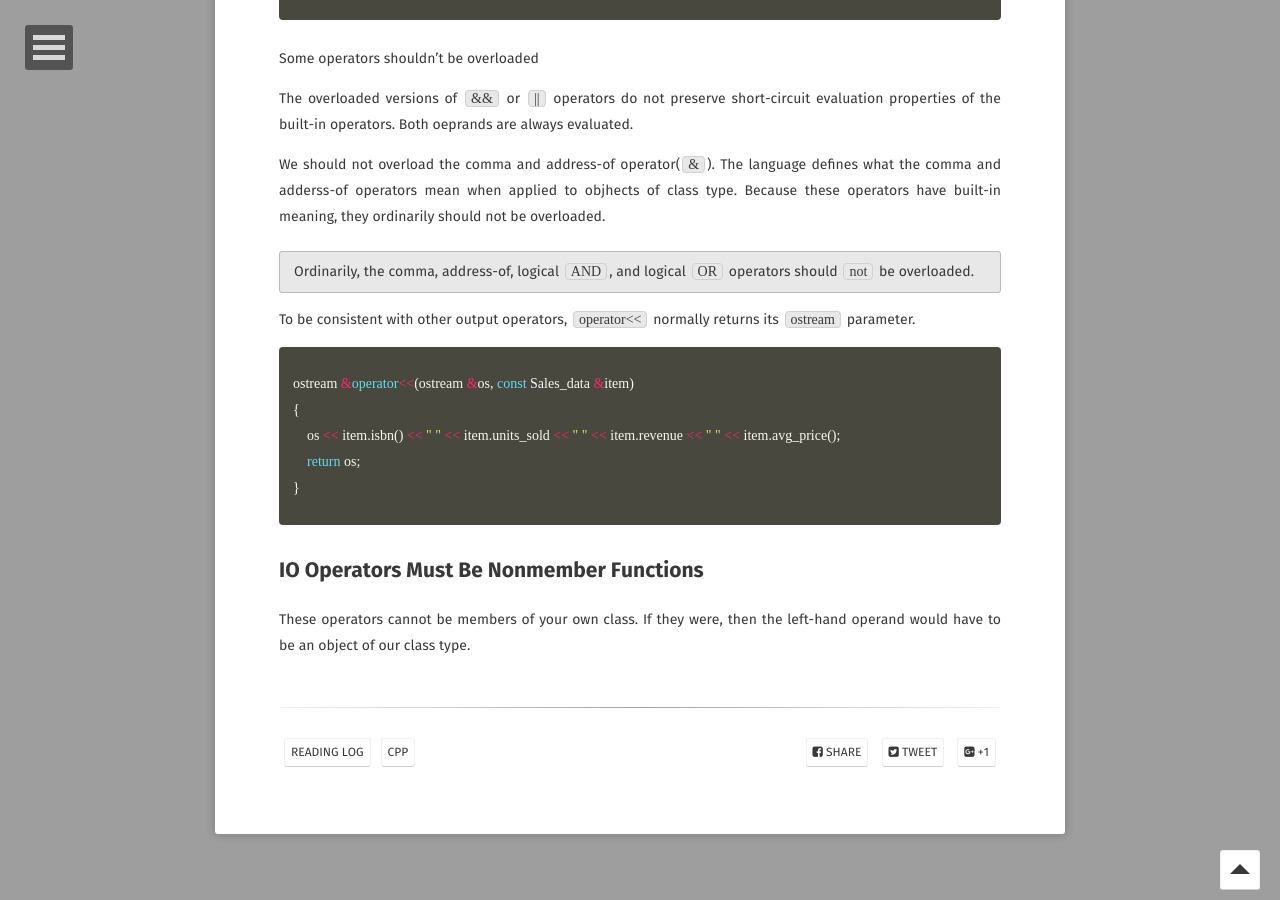
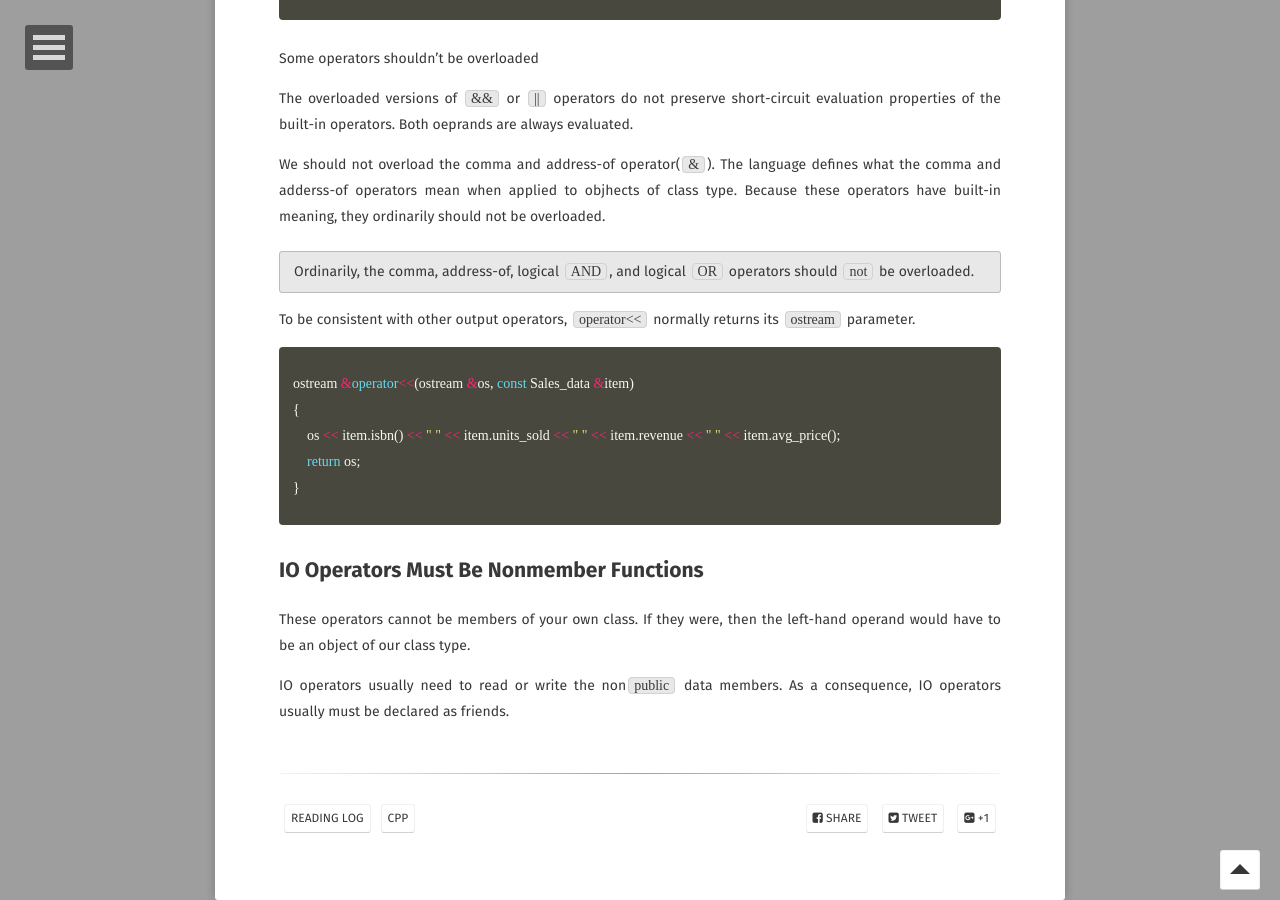
Before and after one commit to Planck35/planck35.github.io, a Jekyll site: the page built from _posts/2020-02-04-overloaded-operations-and-conversions.md, in a window 1280 px wide and 900 px high, scrolled down 858 px. Built offline with Jekyll 4.4.1, drawn with Linux system fonts in a browser that asks for light colours; some web fonts are replaced; comment, search, counter and statistics services are not loaded.

Commit message:
update read log

```diff
--- a/_posts/2020-02-04-overloaded-operations-and-conversions.md
+++ b/_posts/2020-02-04-overloaded-operations-and-conversions.md
@@ -44,3 +44,5 @@ ostream &operator<<(ostream &os, const Sales_data &item)
 ## IO Operators Must Be Nonmember Functions
 
 These operators cannot be members of your own class. If they were, then the left-hand operand would have to be an object of our class type.
+
+IO operators usually need to read or write the non`public` data members. As a consequence, IO operators usually must be declared as friends.
```
